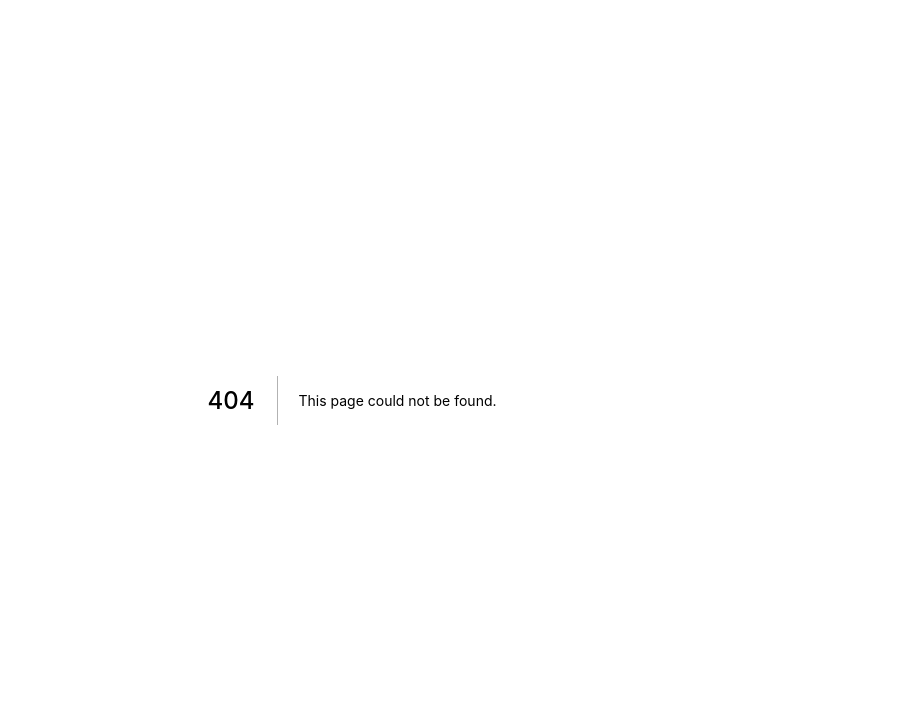
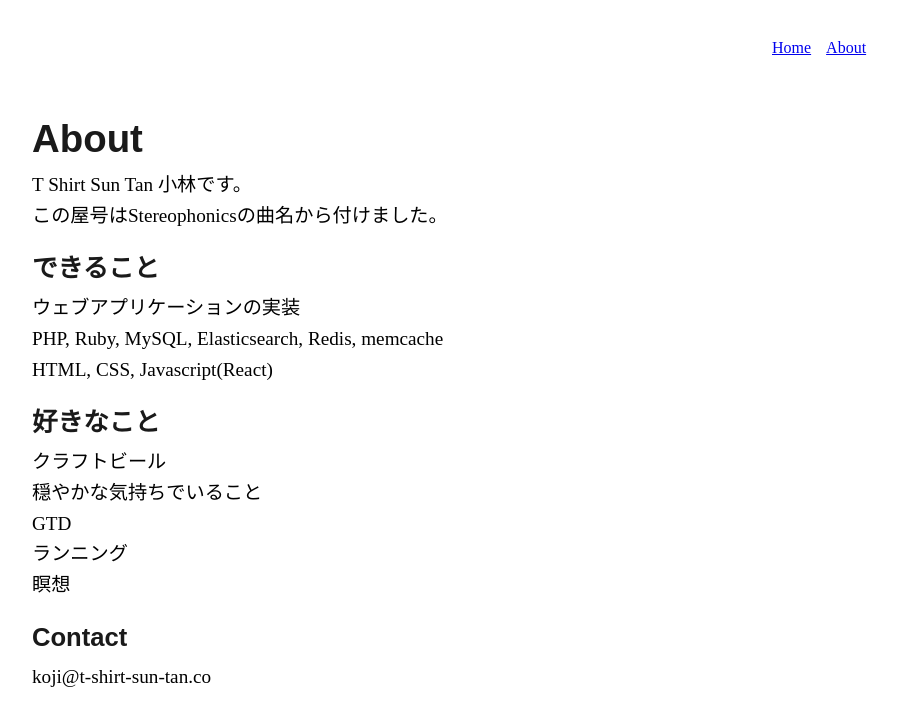
Before and after one commit to t-shirt-sun-tan/website, a Next.js app: page /about in a window 1280 px wide. Before the commit this address had no page. Shown: the top 726 px of the page, without its empty margins (288-1186 px from the left). Built offline with nearby package versions, Linux system fonts and the light colour scheme.

Commit message:
Aboutページ実装

```diff
--- /dev/null
+++ b/components/header.js
@@ -0,0 +1,27 @@
+import Link from 'next/link';
+import styled from 'styled-components';
+
+const linkStyle = {
+  marginRight: 15
+};
+
+const Header = () => (
+  <TopLight>
+    <Link href="/">
+      <a style={linkStyle}>Home</a>
+    </Link>
+    <Link href="/about">
+      <a style={linkStyle}>About</a>
+    </Link>
+  </TopLight>
+);
+
+const TopLight = styled.div`
+  position: absolute;
+  top: 40px;
+  right: 20px;
+  width: 200px;
+  height: 0;
+`
+
+export default Header;
--- /dev/null
+++ b/components/layout.js
@@ -0,0 +1,17 @@
+import Header from './header';
+
+import styled from 'styled-components'
+import { Reset } from 'styled-reset'
+
+const Layout = (props) => (
+  <Container>
+    <Reset />
+    <Header />
+    {props.children}
+  </Container>
+)
+
+const Container = styled.div`
+`
+
+export default Layout
--- /dev/null
+++ b/pages/about.js
@@ -0,0 +1,72 @@
+import Layout from '../components/layout'
+import styled from 'styled-components'
+
+const About = () => (
+<Layout>
+  <Container>
+    <H1>About</H1>
+    <Main>
+        <P>
+            T Shirt Sun Tan 小林です。<br />
+            この屋号はStereophonicsの曲名から付けました。
+        </P>
+
+        <H2>できること</H2>
+        <P>
+
+            ウェブアプリケーションの実装<br />
+            PHP, Ruby, MySQL, Elasticsearch, Redis, memcache<br />
+            HTML, CSS, Javascript(React)<br />
+        </P>
+
+        <H2>好きなこと</H2>
+        <P>
+            クラフトビール<br />
+            穏やかな気持ちでいること<br />
+            GTD<br />
+            ランニング<br />
+            瞑想
+        </P>
+
+        <H2>Contact</H2>
+        <P>
+            koji@t-shirt-sun-tan.co
+        </P>
+      </Main>
+    </Container>
+  </Layout>
+)
+
+const Container = styled.main`
+  width: 640px;
+  margin: 120px auto 0;
+`
+const Main = styled.div`
+`
+
+const H1 = styled.h1`
+  font-family: azo-sans-web, sans-serif;
+  font-weight: 800;
+  font-style: normal;
+  font-size: 2.4em;
+  text-align: left;
+  color: #1a1a1a;
+`
+
+const H2 = styled.h2`
+  margin-top: 24px;
+  font-family: azo-sans-web, sans-serif;
+  font-weight: 600;
+  font-style: normal;
+  font-size: 1.6em;
+  text-align: left;
+  color: #1a1a1a;
+`
+
+const P = styled.p`
+  margin-top: 12px;
+  font-size: 1.2em;
+  line-height: 1.6em;
+`
+
+export default About
```
Also changed, not shown: pages/index.js (+6 -7 lines).
